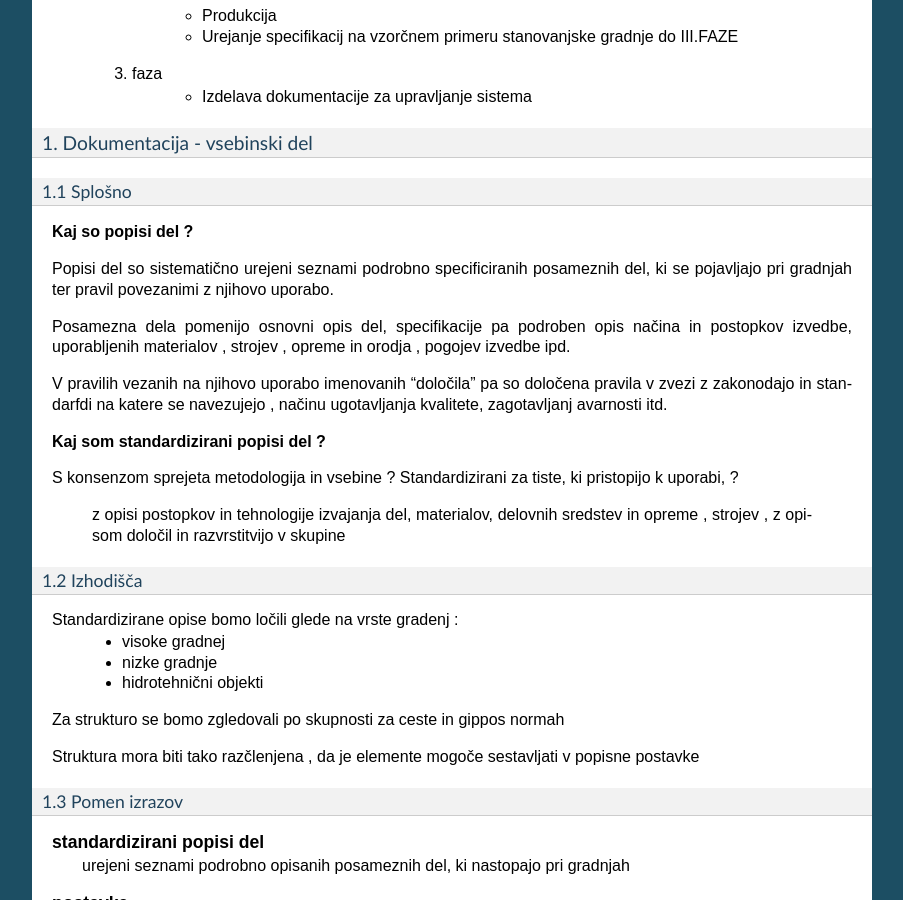
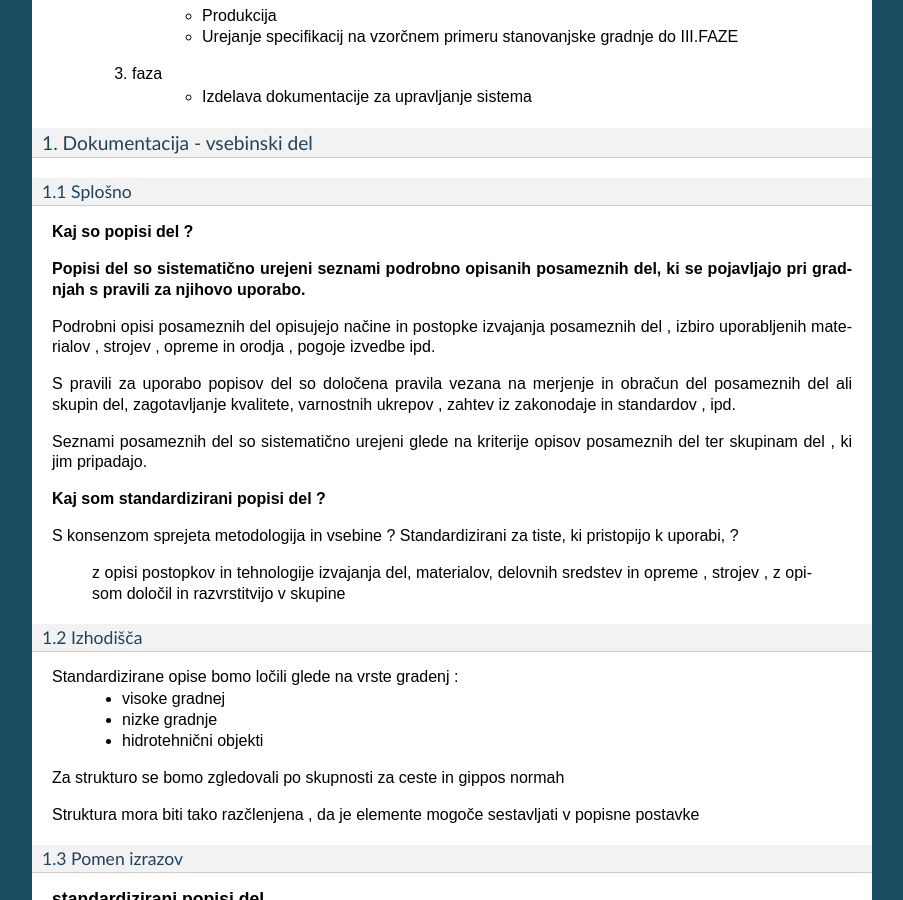
Before and after one commit to pavlovicr/bcs-staro, a Sphinx documentation site: the page built from docs/bcs_projekt.rst, in a window 1280 px wide and 900 px high, scrolled down 976 px. Shown: the whole window, without its empty margins (198-1101 px from the left). Built offline with Sphinx 7.4.7, drawn with Linux system fonts in a browser that asks for light colours; pages that are not in the unit, such as notebooks, are missing from menus.

Commit message:
kaj pa sedaj

```diff
--- a/docs/bcs_projekt.rst
+++ b/docs/bcs_projekt.rst
@@ -48,12 +48,13 @@ Aktivnosti in faznost
 
 **Kaj so popisi del ?**
 
-Popisi del so sistematično urejeni seznami podrobno specificiranih posameznih del, ki se pojavljajo pri gradnjah ter pravil povezanimi z njihovo uporabo.
+**Popisi del so sistematično urejeni seznami podrobno opisanih posameznih del, ki se pojavljajo pri gradnjah s pravili za njihovo uporabo.**
 
-Posamezna dela pomenijo osnovni opis del,  specifikacije pa podroben opis  načina in postopkov izvedbe, uporabljenih materialov , strojev , opreme in orodja , pogojev izvedbe ipd.
+Podrobni opisi posameznih del opisujejo načine in postopke izvajanja posameznih del , izbiro uporabljenih materialov , strojev , opreme in orodja , pogoje izvedbe ipd.
 
-V pravilih vezanih na njihovo uporabo imenovanih "določila" pa so določena pravila v zvezi z zakonodajo in standarfdi na katere se navezujejo , načinu ugotavljanja kvalitete, zagotavljanj avarnosti itd.
+S pravili za uporabo popisov del so določena pravila vezana na merjenje in obračun del posameznih del ali skupin del, zagotavljanje kvalitete, varnostnih ukrepov , zahtev iz zakonodaje in standardov , ipd.
 
+Seznami posameznih del so sistematično urejeni glede na kriterije opisov posameznih del ter skupinam del , ki jim pripadajo.
 
 
 **Kaj som standardizirani popisi del ?**
```
